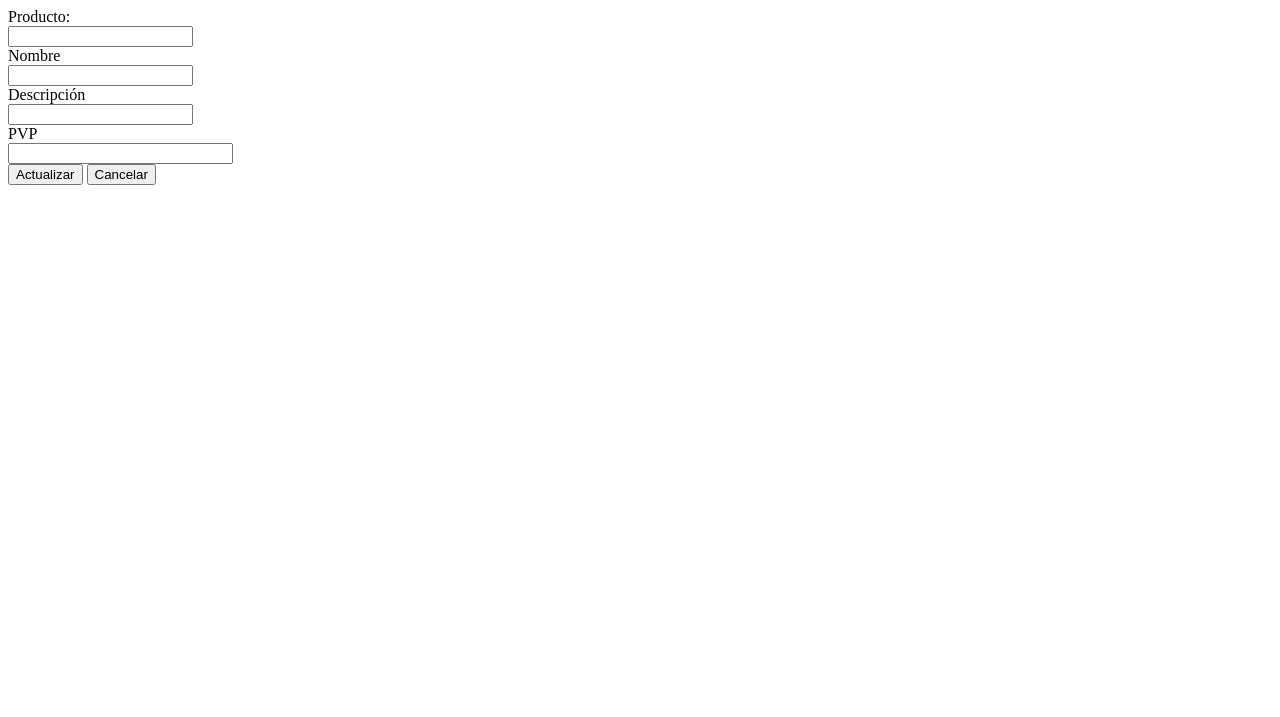
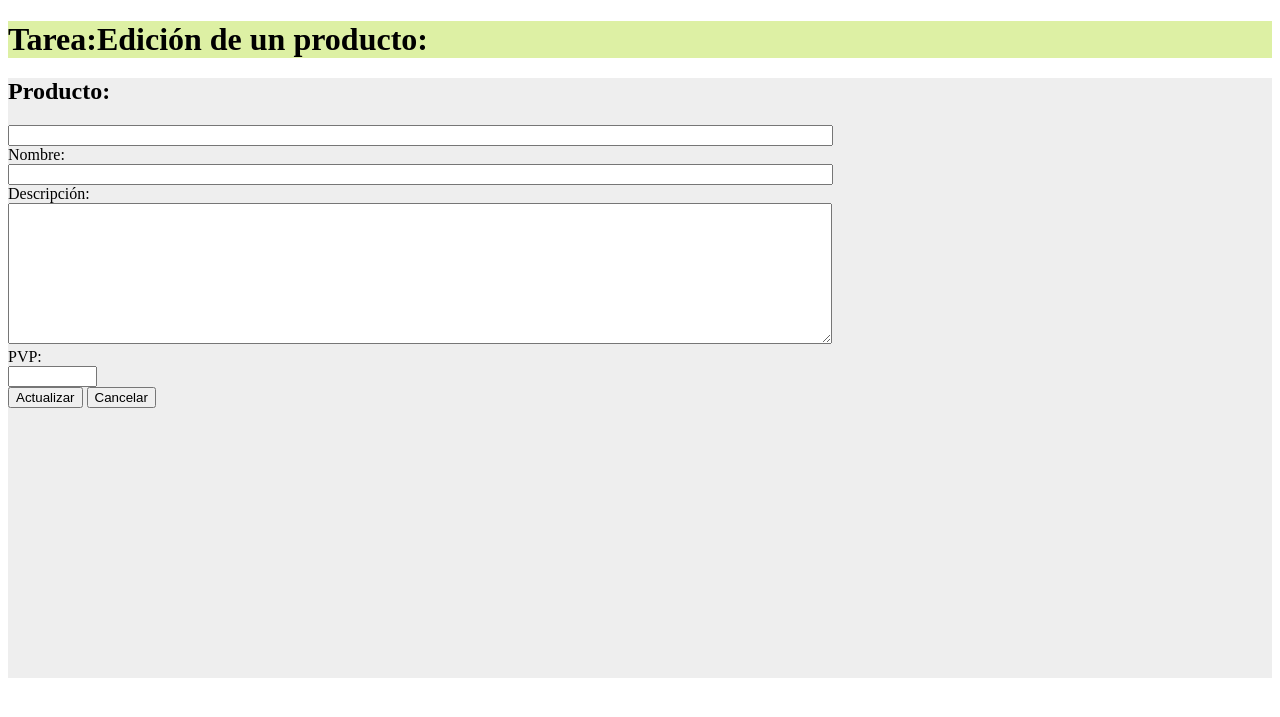
Before and after one commit to jlhernandezp/tienda, a PHP site: page /editar.php in a window 1280 px wide. Shown: the top 717 px of the page. Run offline with PHP 8.4, Linux system fonts and the light colour scheme; data that the repository does not hold is empty.

Commit message:
version final tienda

```diff
--- a/editar.php
+++ b/editar.php
@@ -7,25 +7,30 @@ and open the template in the editor.
 -->
     <head>
         <meta charset="UTF-8">
+        <link href="dwes.css" rel="stylesheet" type="text/css">
         <title>Editar</title>
     </head>
     <body>
-
+        <div id="encabezado">
+            <h1>Tarea:Edición de un producto: </h1>
+        </div>
+        <div id="contenido">
             <form name='edicion' method="post" action="actualizar.php">
                 <?php
                     echo "<input type='hidden' name='cod' value='".$_POST['cod']."' />";
                 ?>
-            <label>Producto:</label><br/>
-            <input type='text' name='nombreCorto' value='<?php echo $_POST['nombre_corto']; ?>' /><br/>
-            <label>Nombre</label><br/>
-            <input type='text' name='nombre' value='<?php echo $_POST['nombre']; ?>'/><br/>
-            <label>Descripción</label><br/>
-            <input type='textarea' name='descripcion' value='<?php echo $_POST['descripcion']; ?>'/><br/>
-            <label>PVP</label><br/>
-            <input type='text' name='pvp' size='25'value='<?php echo $_POST['pvp']; ?>' /><br/>
+                <h2><label>Producto:</label><br/></h2>
+                <input type='text' name='nombreCorto' size="100" value='<?php echo $_POST['nombre_corto']; ?>' /><br/>
+                <label>Nombre:</label><br/>
+                <input type='text' name='nombre' size="100" value='<?php echo $_POST['nombre']; ?>'/><br/>
+                <label>Descripción:</label><br/>
+                <textarea   name='descripcion' rows="9" cols="100" wrap="soft"><?php echo $_POST['descripcion']; ?></textarea><br/>
+                <label>PVP:</label><br/>
+                <input type='text' name='pvp' size='8'value='<?php echo $_POST['pvp']; ?>' /><br/>
                 <input type='submit' name='actualizar' value='Actualizar'/>
                 <input type='submit' name='cancelar' value='Cancelar'/>
 
             </form>
+        </div>
     </body>
 </html>
```
Lines whose indentation alone changed are shown as unchanged.
